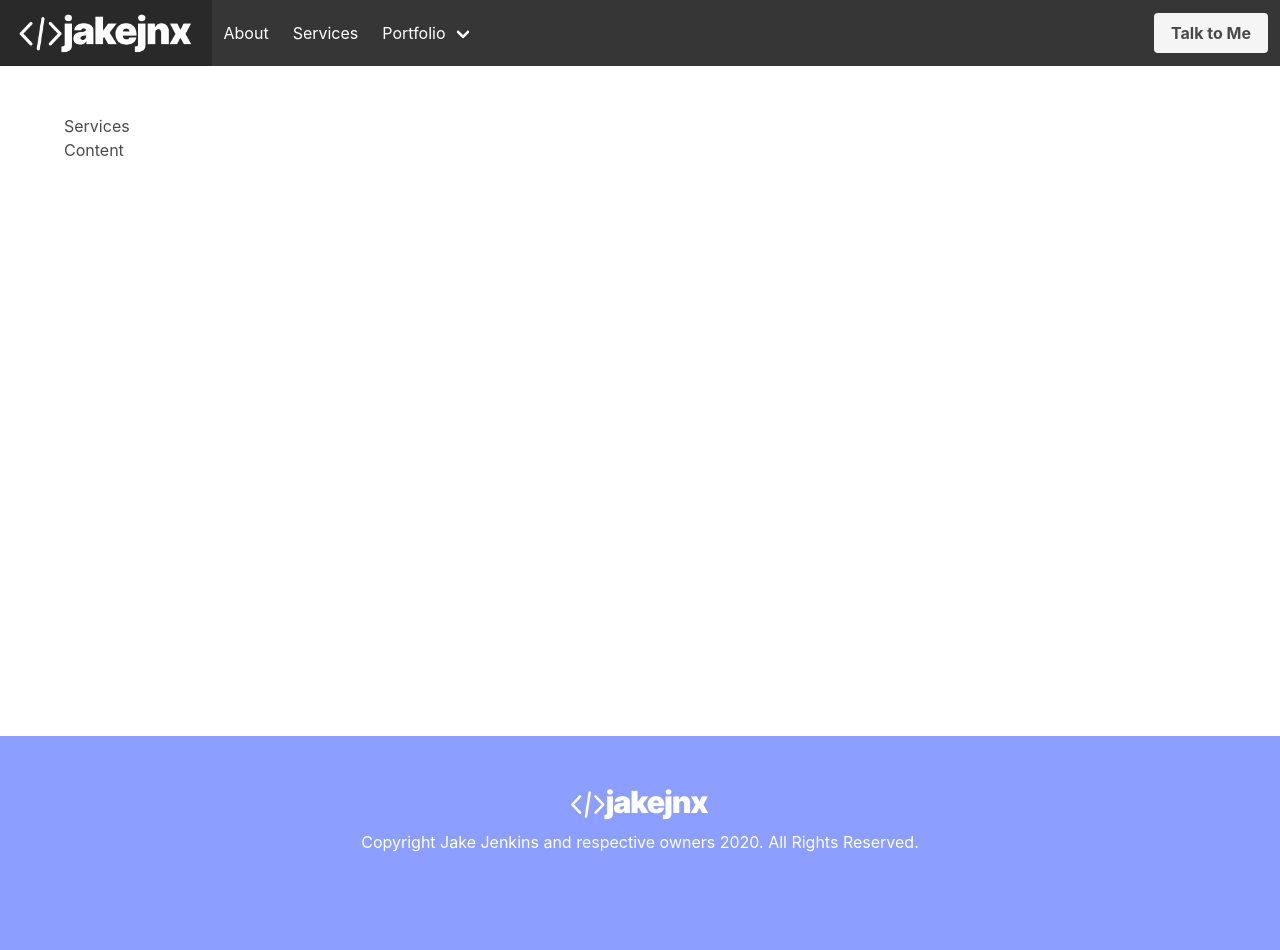
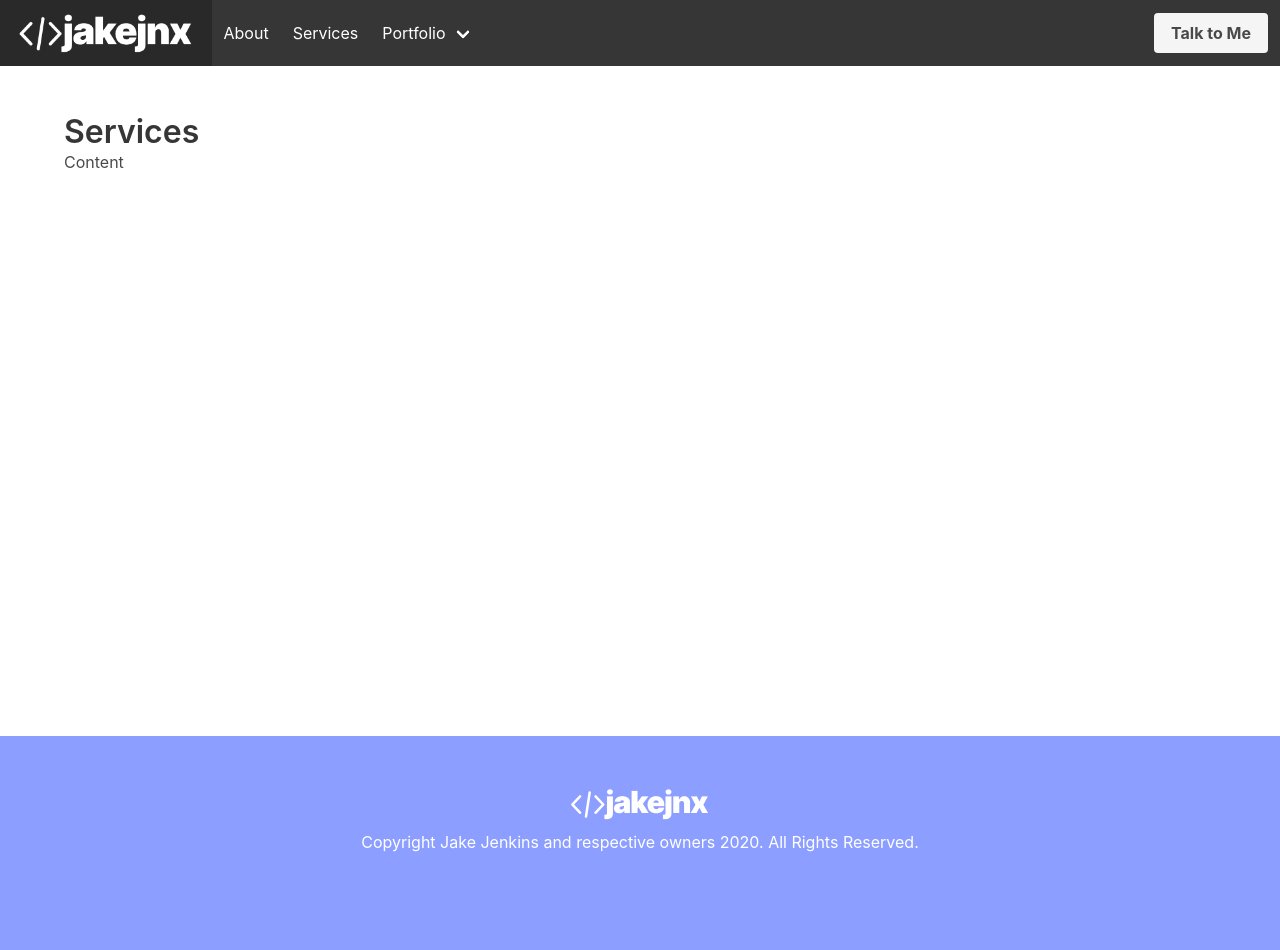
Before and after one commit to jake-jenkins/jjnx-bulma, a Jekyll site: the page built from services.md, in a window 1280 px wide. Built offline with Jekyll 4.4.1, drawn with Linux system fonts in a browser that asks for light colours.

Commit message:
Update page.html

```diff
--- a/_layouts/page.html
+++ b/_layouts/page.html
@@ -5,7 +5,7 @@ layout: default
 <article class="post">
 
   <header class="post-header">
-    <h1 class="post-title">{{ page.title | escape }}</h1>
+    <h1 class="title">{{ page.title | escape }}</h1>
   </header>
 
   <div class="post-content">
```
